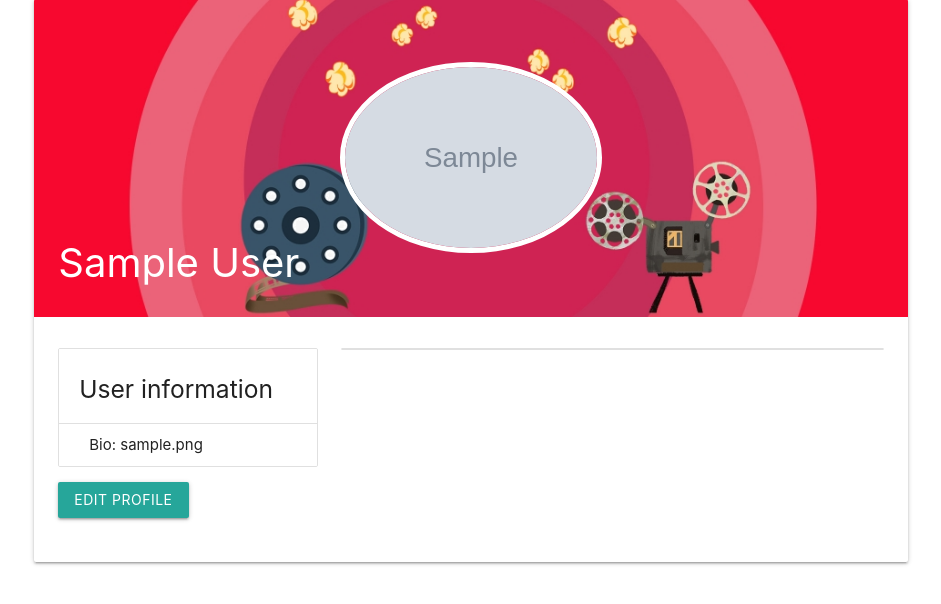
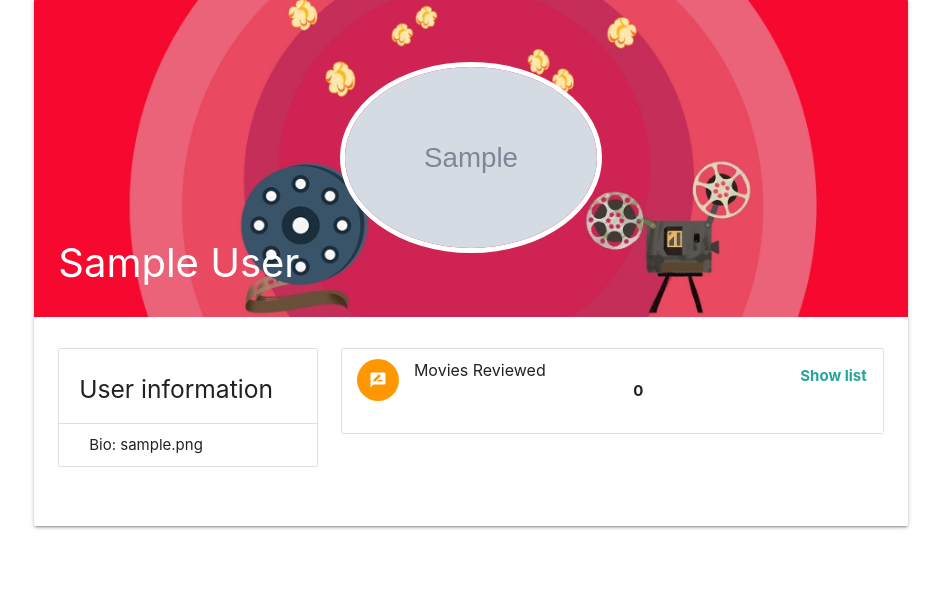
Before and after one commit to akiyamahaa/MovieRec_Django, a Django app: a page that uses movie_recommendation/movie_recommendation/templates/profile.html in a window 1280 px wide. Shown: the part 88-692 px from the top of the page, without its empty margins (169-1110 px from the left). Run offline with Django 3.2, Linux system fonts and the light colour scheme; a user stored in the database is signed in; tables that the repository leaves empty hold one stand-in row (values such as "Sample post"); grey boxes marked "Sample" are stand-in pictures; some libraries are stand-ins or nearby versions.

Commit message:
add movie_reviewed_list in profile

```diff
--- a/movie_recommendation/movie_recommendation/templates/profile.html
+++ b/movie_recommendation/movie_recommendation/templates/profile.html
@@ -30,14 +30,20 @@
               </li>
               <li class="collection-item">Bio: {{ profile.profile_info }}</li>
             </ul>
-
-            {% if user.is_authenticated and user == profile.user %}
-            <a href="{% url 'edit-profile' %}" class="btn">Edit Profile</a>
-            {% endif %}
           </div>
-
           <div class="col s12 m8">
-            <ul class="collection"></ul>
+            <ul class="collection">
+              <li class="collection-item avatar">
+                <i class="material-icons circle orange">rate_review</i>
+                <span class="title">Movies Reviewed</span>
+                <p class="center-align"><b>{{ m_reviewed_count }}</b></p>
+                <a
+                  href="{% url 'profile-reviewed-list' profile.user.username %}"
+                  class="secondary-content"
+                  ><b>Show list</b></a
+                >
+              </li>
+            </ul>
           </div>
         </div>
       </div>
@@ -49,43 +55,33 @@
   <div class="divider"></div>
 
   <div class="row">
-    {% if list_title == 'Reviewed' %} {% for review in movie_data %}
+    {% for movie in movie_data %}
     <div class="col s12 m4">
-      <div class="card">
-        <div class="card-image">
-          <a
-            href="{% url 'user-review' review.user.username review.movie.imdbID %}"
-            ><img src="{{ review.movie.Poster.url }}"
+      <div class="card card-style">
+        <div class="card-image-movie">
+          {% if movie.Poster == 'N/A' %}
+          <a href="{% url 'movie-details' movie.imdbID%}"
+            ><img
+              class="card-image-movie"
+              src="{% static 'img/no_poster.jpg' %}"
           /></a>
+          {% else %}
+          <a href="{% url 'movie-details' movie.imdbID%}"
+            ><img class="card-image-movie" src="{{ movie.Poster }}"
+          /></a>
+          {% endif %}
         </div>
-        <div class="card-content">
-          <span class="card-title"><b>{{ review.movie.Title }}</b></span>
-          <span class="right"
-            ><i class="material-icons">date_range</i>{{ review.movie.Year
-            }}</span
+        <div class="card-content-home-page">
+          <span class="card-title"><b>{{ movie.Title }}</b></span>
+          <span style="display: flex; align-items: center"
+            ><i class="material-icons">date_range</i>{{ movie.Year }}</span
           >
-          <p><b>{{ review.movie.Type }}</b></p>
+          <span class="card-title"><b>User-rated : {{ movie.user_rated }}</b></span>
+
         </div>
       </div>
     </div>
-    {% endfor %} {% else %} {% for movie in movie_data %}
-    <div class="col s12 m4">
-      <div class="card">
-        <div class="card-image">
-          <a href="{% url 'movie-details' movie.imdbID %}"
-            ><img src="{{ movie.Poster.url }}"
-          /></a>
-        </div>
-        <div class="card-content">
-          <span class="card-title"><b>{{ movie.Title }}</b></span>
-          <span class="right"
-            ><i class="material-icons">date_range</i>{{ movie.Year }}</span
-          >
-          <p><b>{{ movie.Type }}</b></p>
-        </div>
-      </div>
-    </div>
-    {% endfor %} {% endif %}
+    {% endfor %}
   </div>
 
   {% if movie_data.has_previous %}
--- a/movie_recommendation/movie_recommendation/urls.py
+++ b/movie_recommendation/movie_recommendation/urls.py
@@ -20,12 +20,13 @@ from django.urls import path, include
 from django.conf import settings
 from django.conf.urls.static import static
 
-from user.views import UserProfile
+from user.views import UserProfile, UserListReviewed
 
 urlpatterns = [
     path('admin/', admin.site.urls),
     path('movie/',include('movie.urls')),
     path('account/',include('user.urls')),
     path('profile/<username>',UserProfile,name='profile'),
-    path('upload-csv/',rating_upload,name='rating_upload')
+    path('upload-csv/',rating_upload,name='rating_upload'),
+    path('<username>/reviewed', UserListReviewed, name='profile-reviewed-list'),
 ] + static(settings.MEDIA_URL, document_root=settings.MEDIA_ROOT)
--- a/movie_recommendation/user/views.py
+++ b/movie_recommendation/user/views.py
@@ -4,9 +4,11 @@ from django.contrib.auth.decorators import login_required
 from django.contrib.auth import update_session_auth_hash
 from django.template import loader
 from django.http import HttpResponse
+from django.core.paginator import Paginator
 
 from user.forms import SignupForm, ChangePasswordForm, EditProfileForm
 from user.models import Profile
+from movie.models import ReviewRating, Movie
 
 # Create your views here.
 
@@ -84,11 +86,54 @@ def EditProfile(request):
 def UserProfile(request,username):
 	user = get_object_or_404(User,username=username)
 	profile = Profile.objects.get(user=user)
+	m_reviewed_count = ReviewRating.objects.filter(user=user).count()
+
 
 	context ={
-		'profile': profile
+		'profile': profile,
+		'm_reviewed_count': m_reviewed_count,
 	}
 
 	template = loader.get_template('profile.html')
 
 	return HttpResponse(template.render(context,request))
+
+def UserListReviewed(request,username):
+	user = get_object_or_404(User,username=username)
+	profile = Profile.objects.get(user=user)
+
+	m_reviewed_count = ReviewRating.objects.filter(user=user).count()
+	movie_reviewed_list = []
+	movies = ReviewRating.objects.filter(user=user)
+
+	for movie in movies:
+		if Movie.objects.filter(imdbID=movie.movie_id).exists():
+			movie_data = Movie.objects.get(imdbID=movie.movie_id)
+			movie_obj = {
+				'Title': movie_data,
+				'Poster': movie_data.Poster.url,
+				'Year': movie_data.Year,
+				'imdbID': movie.movie_id,
+				'user_rated': movie.rate
+			}
+			movie_reviewed_list.append(movie_obj)
+		else:
+			url = 'http://www.omdbapi.com/?apikey=266c5967&i=' + movie.movie_id
+			response = requests.get(url)
+			movie_data = response.json()
+			movie_data.user_rated = movie.rate
+			movie_reviewed_list.append(movie_data)
+
+	paginator = Paginator(movie_reviewed_list, 8)
+	page_number = request.GET.get('page')
+	movie_data = paginator.get_page(page_number)
+	context ={
+		'profile': profile,
+		'm_reviewed_count': m_reviewed_count,
+		'movie_data': movie_data,
+		'list_title': 'Movie Reviewed',
+	}
+
+	template = loader.get_template('profile.html')
+
+	return HttpResponse(template.render(context, request))
```
Also changed, not shown: movie_recommendation/movie/views.py (+8 -3 lines), movie_recommendation/movie_recommendation/templates/my_recommendation.html (added, +46 -0 lines).
